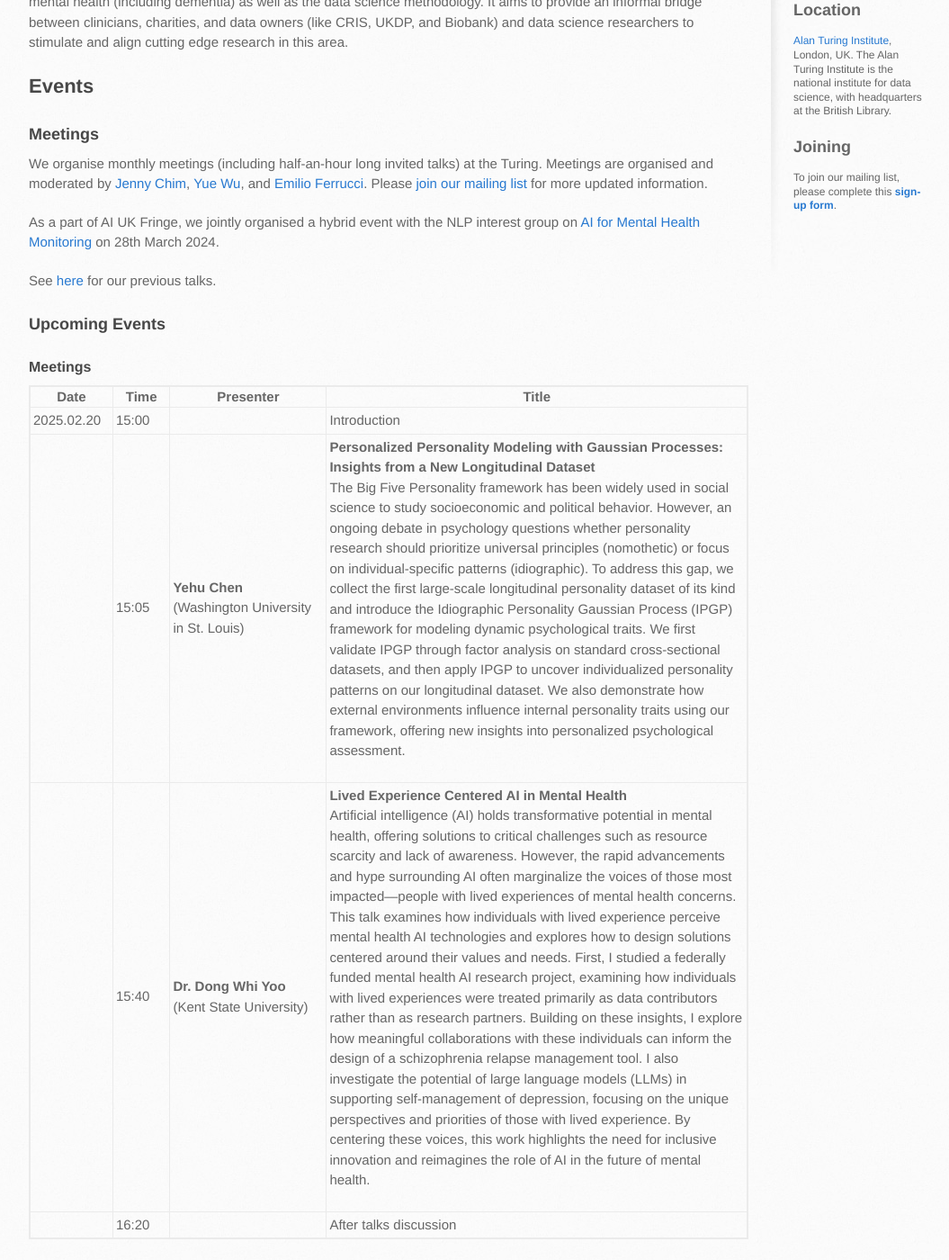
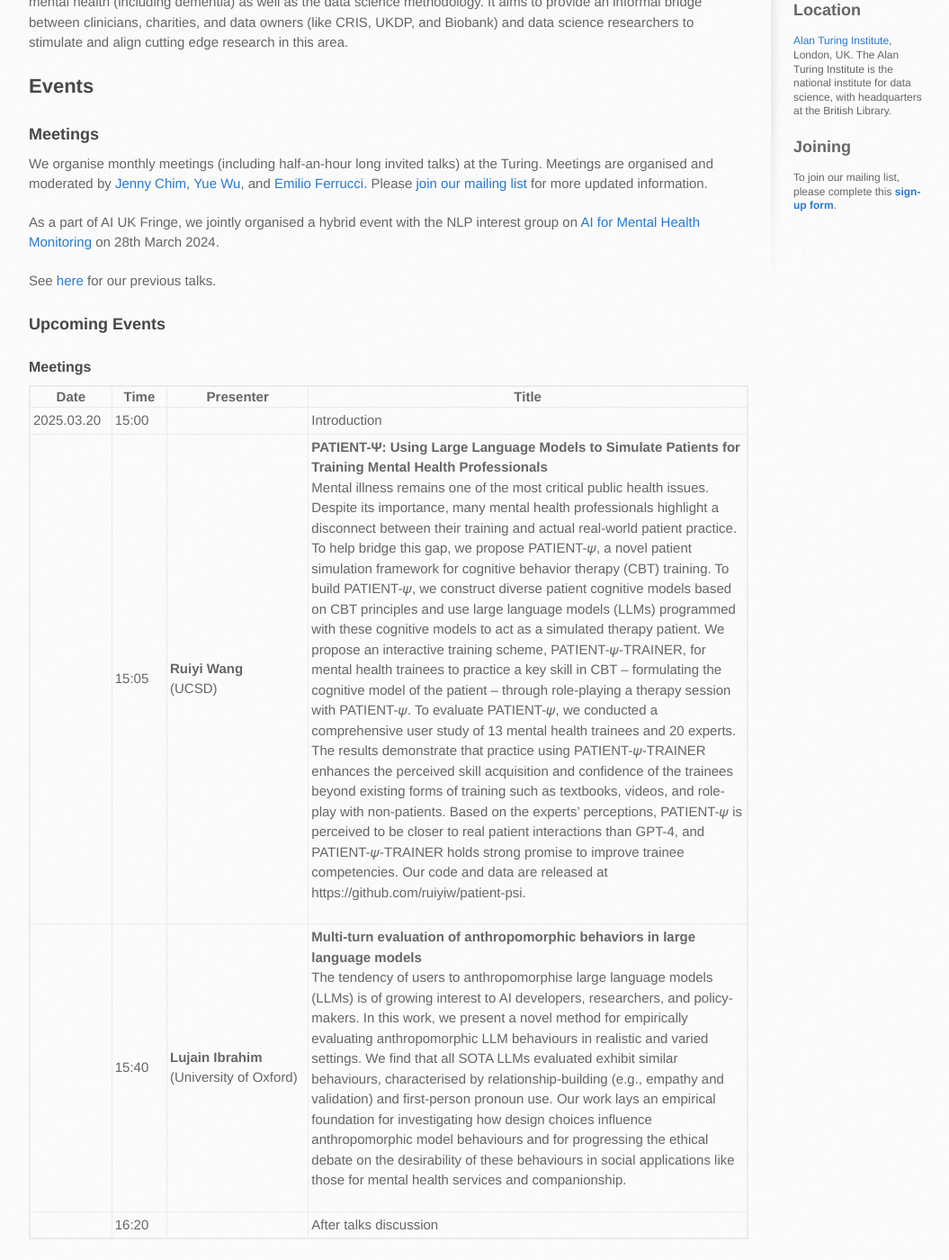
Before and after one commit to turing-ds4mh/turing-ds4mh.github.io, a Jekyll site: the page built from index.md, in a window 1280 px wide and 1400 px high, scrolled down 321 px. Shown: the whole window at 90% size, without its empty margins (108-1163 px from the left). Built offline with Jekyll 4.4.1, drawn with Linux system fonts in a browser that asks for light colours.

Commit message:
March 2025 talk

```diff
--- a/_data/talks_2025.yml
+++ b/_data/talks_2025.yml
@@ -1,8 +1,24 @@
 meetings:
+  - date: "2025.03.20"
+    start: "15:00"
+    end: "16:20"
+    is_upcoming: true
+    details:
+      - time: "15:05"
+        title: "PATIENT-Ψ: Using Large Language Models to Simulate Patients for Training Mental Health Professionals"
+        speaker: "Ruiyi Wang"
+        affiliation: "UCSD"
+        abstract: "Mental illness remains one of the most critical public health issues. Despite its importance, many mental health professionals highlight a disconnect between their training and actual real-world patient practice. To help bridge this gap, we propose PATIENT-𝜓, a novel patient simulation framework for cognitive behavior therapy (CBT) training. To build PATIENT-𝜓, we construct diverse patient cognitive models based on CBT principles and use large language models (LLMs) programmed with these cognitive models to act as a simulated therapy patient. We propose an interactive training scheme, PATIENT-𝜓-TRAINER, for mental health trainees to practice a key skill in CBT – formulating the cognitive model of the patient – through role-playing a therapy session with PATIENT-𝜓. To evaluate PATIENT-𝜓, we conducted a comprehensive user study of 13 mental health trainees and 20 experts. The results demonstrate that practice using PATIENT-𝜓-TRAINER enhances the perceived skill acquisition and confidence of the trainees beyond existing forms of training such as textbooks, videos, and role-play with non-patients. Based on the experts’ perceptions, PATIENT-𝜓 is perceived to be closer to real patient interactions than GPT-4, and PATIENT-𝜓-TRAINER holds strong promise to improve trainee competencies. Our code and data are released at https://github.com/ruiyiw/patient-psi."
+      - time: "15:40"
+        title: "Multi-turn evaluation of anthropomorphic behaviors in large language models"
+        speaker: "Lujain Ibrahim"
+        affiliation: "University of Oxford"
+        abstract: "The tendency of users to anthropomorphise large language models (LLMs) is of growing interest to AI developers, researchers, and policy-makers. In this work, we present a novel method for empirically evaluating anthropomorphic LLM behaviours in realistic and varied settings. We find that all SOTA LLMs evaluated exhibit similar behaviours, characterised by relationship-building (e.g., empathy and validation) and first-person pronoun use. Our work lays an empirical foundation for investigating how design choices influence anthropomorphic model behaviours and for progressing the ethical debate on the desirability of these behaviours in social applications like those for mental health services and companionship."
+
   - date: "2025.02.20"
     start: "15:00"
     end: "16:20"
-    is_upcoming: true
+    is_upcoming: false
     details:
       - time: "15:05"
         title: "Personalized Personality Modeling with Gaussian Processes: Insights from a New Longitudinal Dataset"
```
